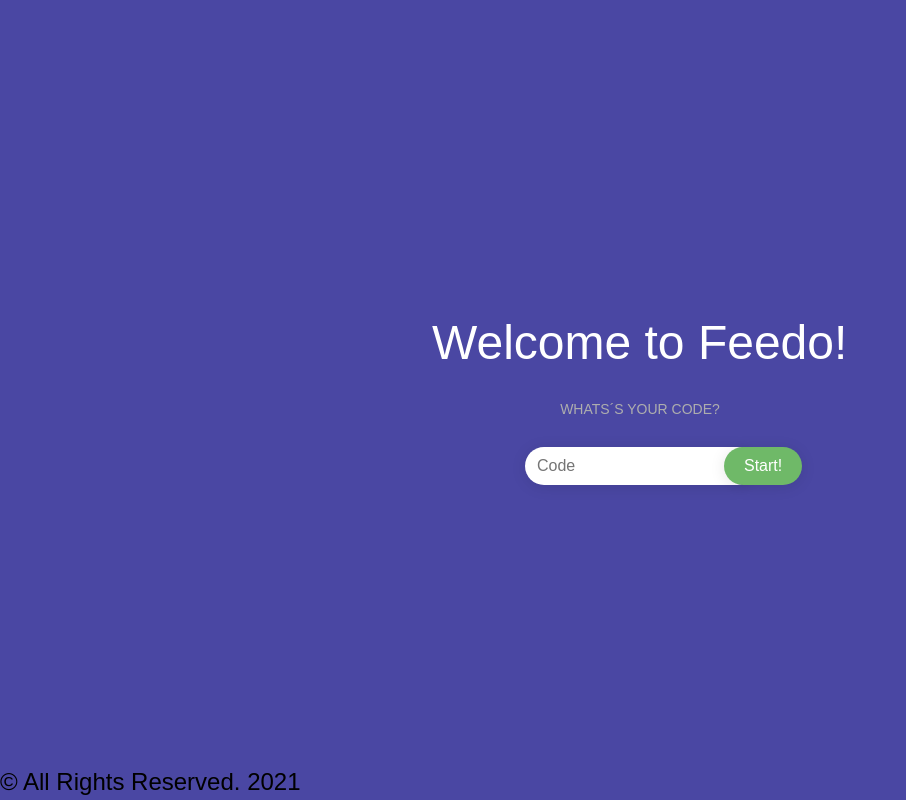
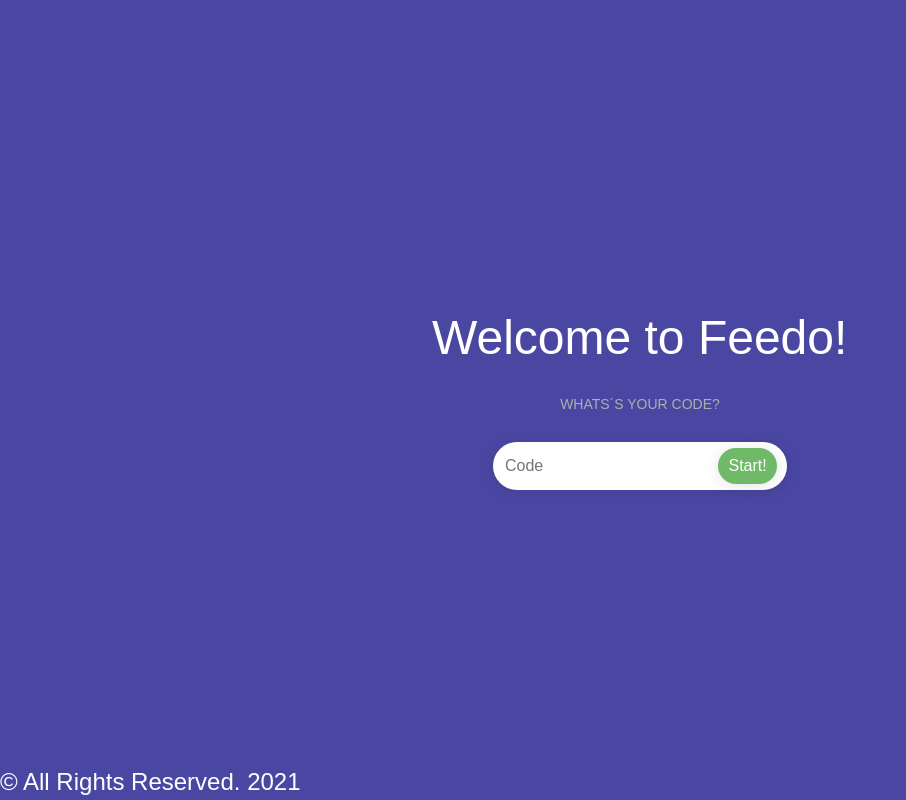
Before and after one commit to whosnero/feedback-system, a PHP site: page / in a window 1280 px wide. Shown: the whole page, without its empty margins (0-906 px from the left). Run offline with PHP 8.4, Linux system fonts and the light colour scheme.

Commit message:
code input centered

```diff
--- a/assets/css/stylesheet.css
+++ b/assets/css/stylesheet.css
@@ -49,20 +49,19 @@
 .main-code form input[type=number] {
     background: rgb(255, 255, 255);
     border: 0;
-
     font-family: sans-serif;
     color: rgb(0, 0, 0);
   }
 
  .main-code form input[type=submit] {
-    position: absolute;
+    position: relative; /* fehler liegt bei position, ändere ich später ~kilian */
     top: 0;
-    right: -20%;
+    right: 0;
     bottom: 0;
     border: 0;
     background: none;
     font-size: 16px;
-    padding: 0 20px;
+    padding: 6px 10px;
     background: #6fb968;
     color: rgb(255, 255, 255);
     transition: 0.3s;
@@ -76,6 +75,11 @@
 
 footer {
 	font-size: 1.5em;
+  color: white;
 	position: fixed;
 	bottom: 0;
 }
+
+.copyright {
+  color: white;
+}
```
